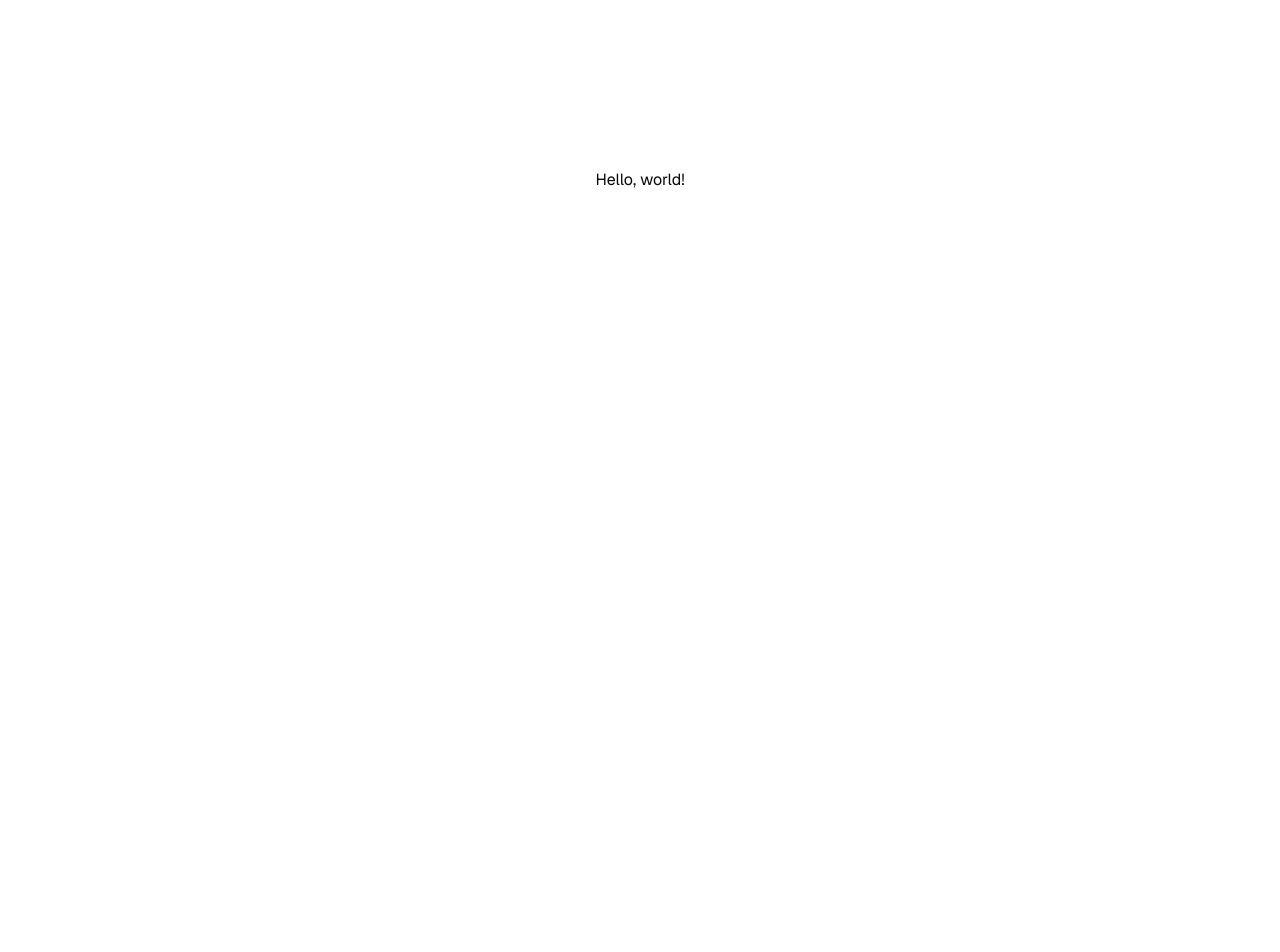
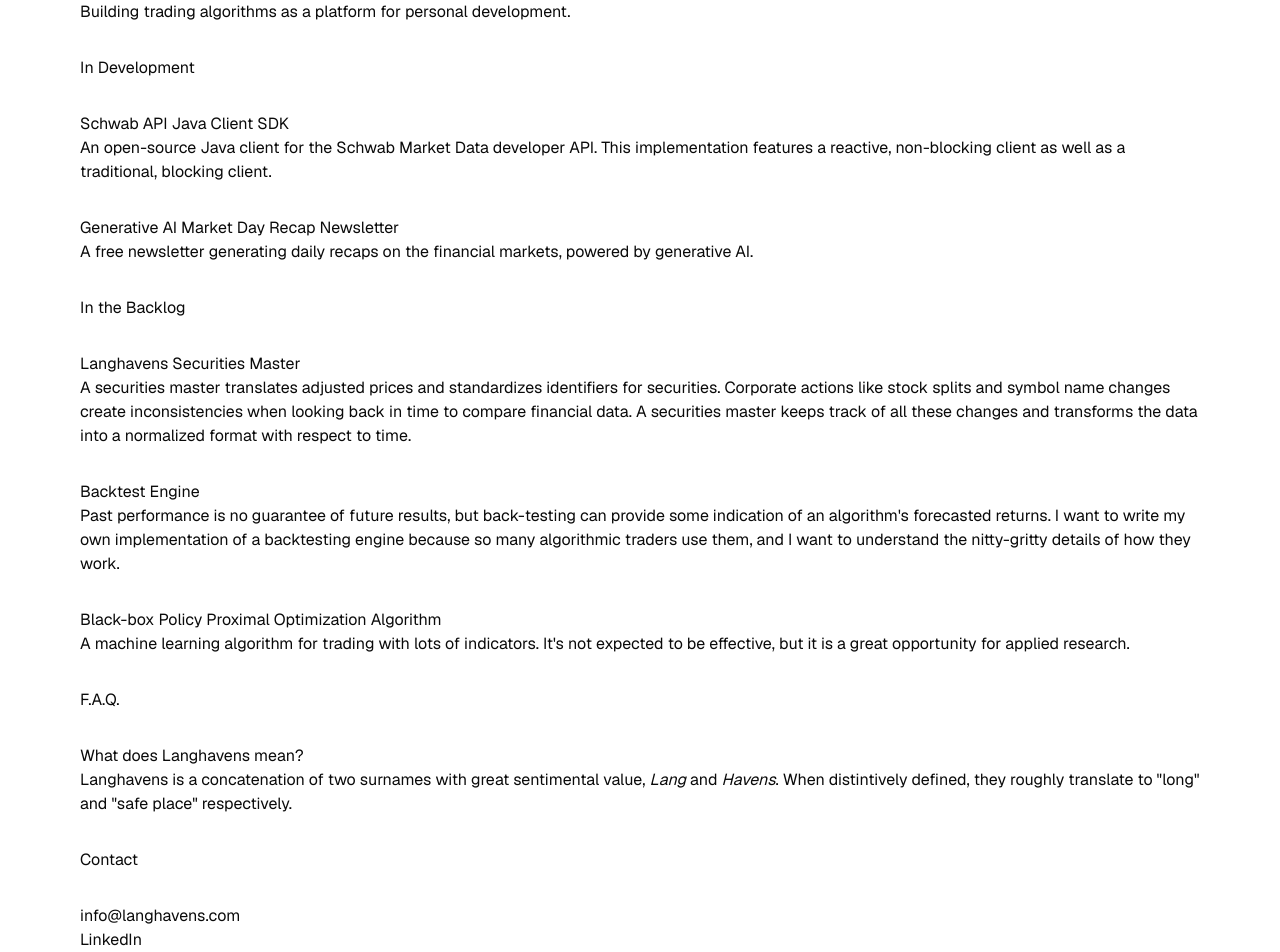
Before and after one commit to langhavens/langhavens.com, a Next.js app: page / in a window 1280 px wide. Shown: the part 220-1172 px from the top of the page. Before the commit the page ends 800 px from the top, so only its background shows below. Built offline with nearby package versions, Linux system fonts and the light colour scheme.

Commit message:
LPW-5: structural text is on the landing page!

```diff
--- a/app/page.tsx
+++ b/app/page.tsx
@@ -4,10 +4,47 @@ export default function Home() {
   return (
     <div className="grid grid-rows-[20px_1fr_20px] items-center justify-items-center min-h-screen p-8 pb-20 gap-16 sm:p-20 font-[family-name:var(--font-geist-sans)]">
       <main className="flex flex-col gap-8 row-start-2 items-center sm:items-start">
-        <h1>Hello, world!</h1>
+        <h1>Langhavens</h1>
+        <div>
+          <p>Building trading algorithms as a platform for personal development.</p>
+        </div>
+        <h2>In Development</h2>
+        <div>
+          <p>Schwab API Java Client SDK</p>
+          <p>An open-source Java client for the Schwab Market Data developer API. This implementation features a reactive, non-blocking client as well as a traditional, blocking client.</p>
+        </div>
+        <div>
+          <p>Generative AI Market Day Recap Newsletter</p>
+          <p>A free newsletter generating daily recaps on the financial markets, powered by generative AI.</p>
+        </div>
+        <h2>In the Backlog</h2>
+        <div>
+          <p>Langhavens Securities Master</p>
+          <p>A securities master translates adjusted prices and standardizes identifiers for securities. Corporate actions like stock splits and symbol name changes create inconsistencies when looking back in time to compare financial data. A securities master keeps track of all these changes and transforms the data into a normalized format with respect to time.</p>
+        </div>
+        <div>
+          <p>Backtest Engine</p>
+          <p>Past performance is no guarantee of future results, but back-testing can provide some indication of an algorithm's forecasted returns. I want to write my own implementation of a backtesting engine because so many algorithmic traders use them, and I want to understand the nitty-gritty details of how they work.</p>
+        </div>
+        <div>
+          <p>Black-box Policy Proximal Optimization Algorithm</p>
+          <p>A machine learning algorithm for trading with lots of indicators. It's not expected to be effective, but it is a great opportunity for applied research.</p>
+        </div>
+        <h2>F.A.Q.</h2>
+        <div>
+          <p>What does Langhavens mean?</p>
+          <p>Langhavens is a concatenation of two surnames with great sentimental value, <i>Lang</i> and <i>Havens</i>. When distintively defined, they roughly translate to "long" and "safe place" respectively.</p>
+        </div>
+        <h2>Contact</h2>
+        <div>
+          <p>info@langhavens.com</p>
+          <p><a href="https://www.linkedin.com/company/langhavens">LinkedIn</a></p>
+          <p><a href="https://github.com/langhavens">GitHub</a></p>
+        </div>
       </main>
       <footer className="row-start-3 flex gap-6 flex-wrap items-center justify-center">
-
+        <p>Copyright © 2025 Langhavens</p>
+        <p>Made in the United States with &lt;3</p>
       </footer>
     </div>
   );
```
